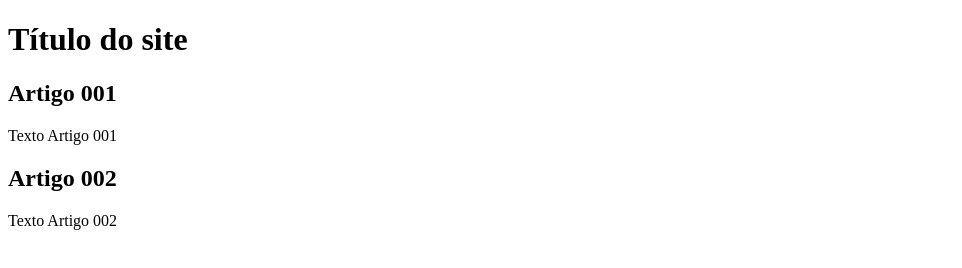
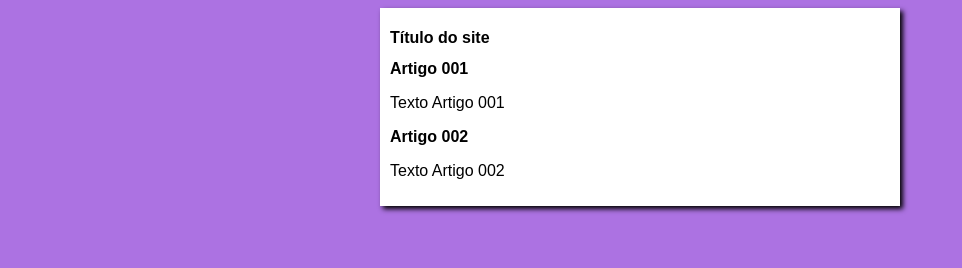
Before and after one commit to felipedevweb21/projeto-site, a plain HTML site: page index.html in a window 1280 px wide. Shown: the whole page, without its empty margins (0-962 px from the left). Drawn offline with Linux system fonts and the light colour scheme.

Commit message:
iniciei design

```diff
--- /dev/null
+++ b/css/style.css
@@ -0,0 +1,16 @@
+*{
+  font-family: Arial, Helvetica, sans-serif;
+  font-size: 16px;
+}
+
+body{
+  background-color: rgb(172, 114, 226);
+}
+
+main {
+  background-color: white;
+  width: 500px;
+  margin: auto;
+  padding: 10px;
+  box-shadow: 3px 3px 5px rgba(0, 0, 0, 473);
+}
--- a/index.html
+++ b/index.html
@@ -4,6 +4,7 @@
   <meta charset="UTF-8">
   <meta name="viewport" content="width=device-width, initial-scale=1.0">
   <title>Document</title>
+  <link rel="stylesheet" href="css/style.css">
 </head>
 <body>
   <main>
```
